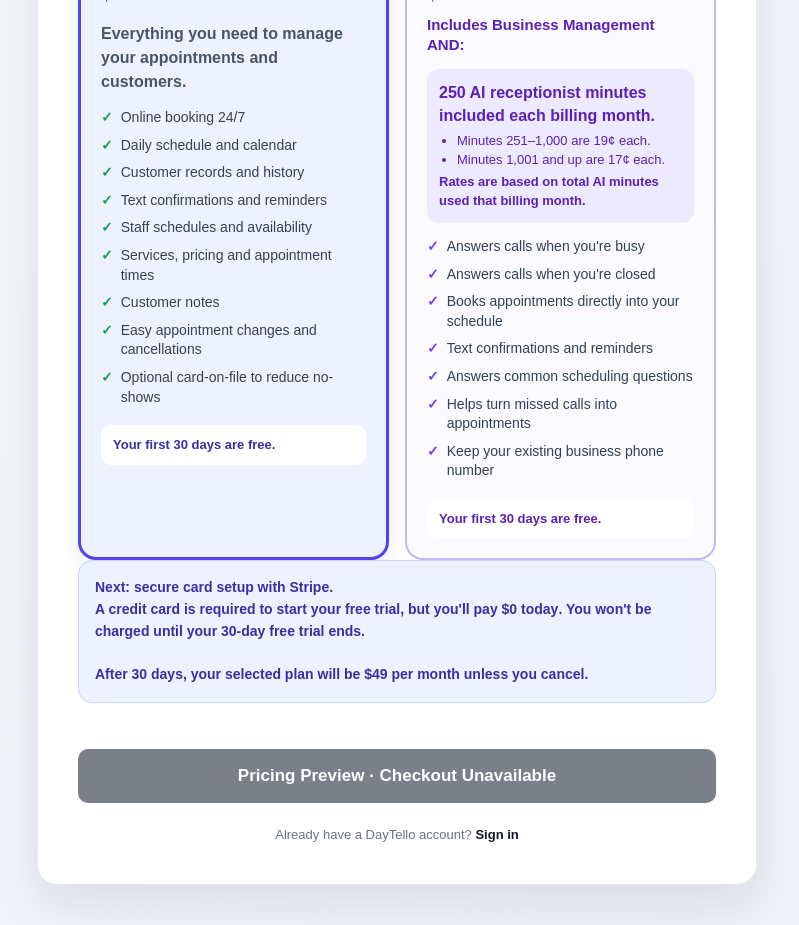
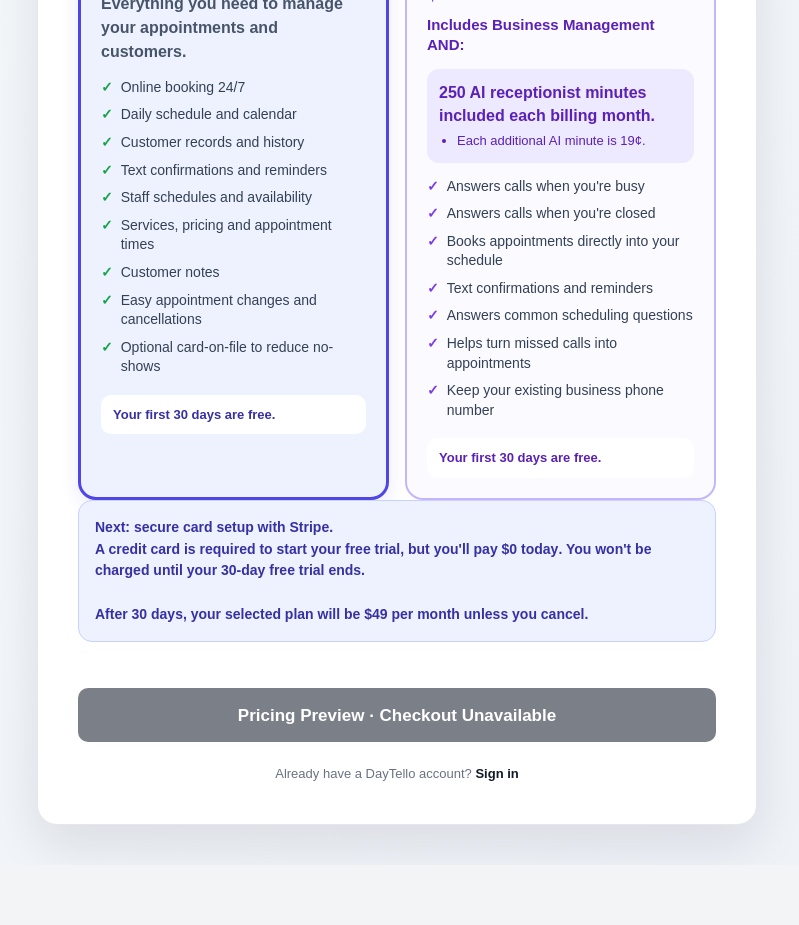
Before and after one commit to jonathandschreiber-commits/chairtime, a Next.js app in the folder frontend/: page /signup in a window 1280 px wide. Shown: the part 1640-2565 px from the top of the page, without its empty margins (243-1042 px from the left). After the commit the page ends 2505 px from the top, so only its background shows below. Built offline with nearby package versions, Linux system fonts and the light colour scheme.

Commit message:
Use a single 19-cent AI overage rate

```diff
--- a/frontend/app/signup/page.js
+++ b/frontend/app/signup/page.js
@@ -922,12 +922,8 @@ export default function SignupPage() {
                     <div>250 AI receptionist minutes included each billing month.</div>
                     <div style={{ marginTop: "4px", fontSize: "13px" }}>
                       <ul style={{ margin: 0, paddingLeft: "18px", listStyleType: "disc", fontWeight: 400 }}>
-                        <li>Minutes 251–1,000 are 19¢ each.</li>
-                        <li>Minutes 1,001 and up are 17¢ each.</li>
+                        <li>Each additional AI minute is 19¢.</li>
                       </ul>
-                      <div style={{ marginTop: "4px", fontWeight: 650 }}>
-                        Rates are based on total AI minutes used that billing month.
-                      </div>
                     </div>
                   </div>
 
```
